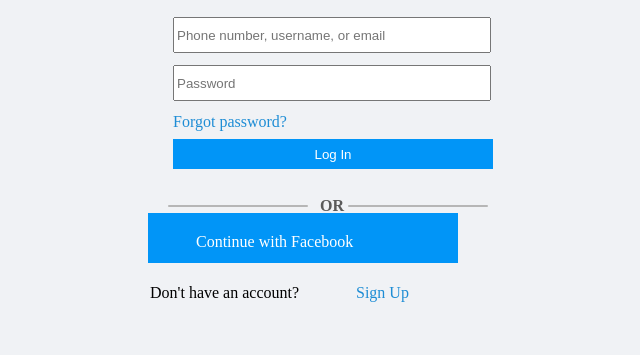
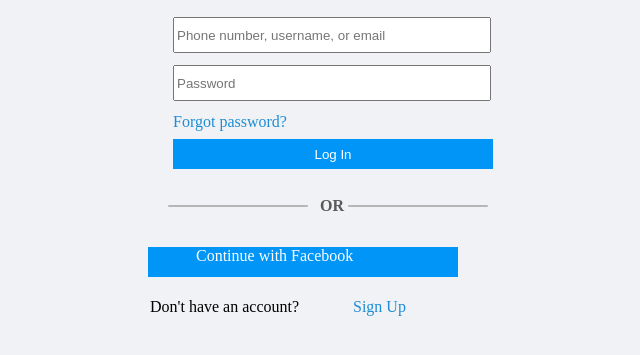
Before and after one commit to Instaofficial/-accounts-login-.github.io, a plain HTML site: page index.html in a window 1280 px wide. Shown: the part 149-504 px from the top of the page, without its empty margins (312-952 px from the left). Drawn offline with nearby package versions, Linux system fonts and the light colour scheme.

Commit message:
Update style.css

```diff
--- a/style.css
+++ b/style.css
@@ -56,7 +56,7 @@ body{
 	margin: -20px;
 	color: #fff;
 	background-color: #0195F7;
-	padding-top: 20px;
+	margin-top: 14px;
 
 }
 form .option{
@@ -95,7 +95,7 @@ form .option:after{
 .link a{
 	color: #1E8DD5;
 	font-style: bold;
-	margin-left: 188px;
+	margin-left: 185px;
 	padding-bottom: -4px;
 }
 p {
```
